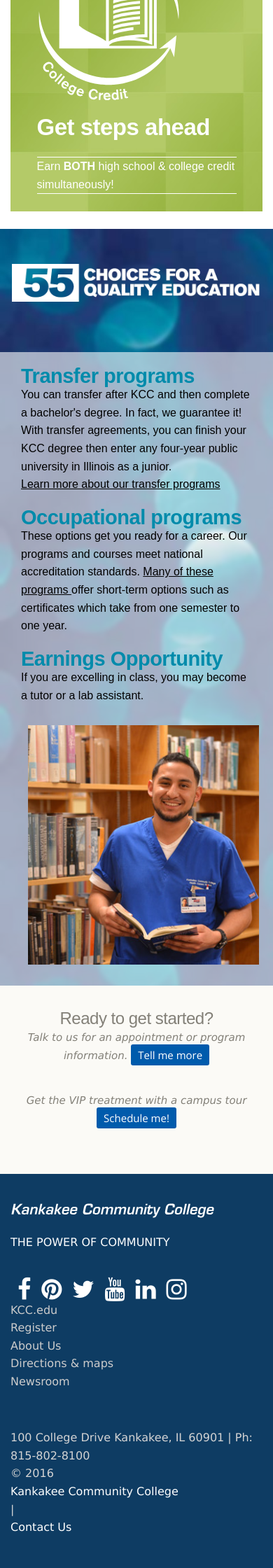
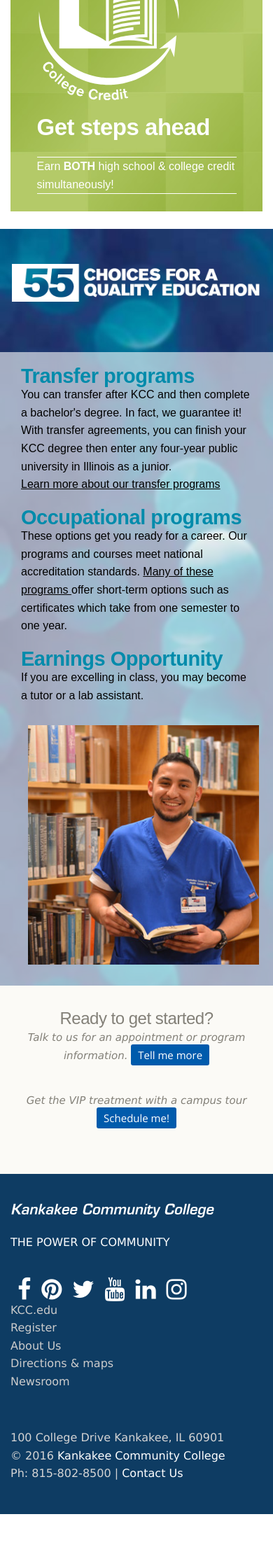
Before and after one commit to KankakeeCommunityCollege/juniorviewbook-2016, a Jekyll site: the page built from index.md, in a window 390 px wide. Shown: the part 2021-4261 px from the top of the page at 70% size. Built offline with Jekyll 4.4.1, drawn with Linux system fonts in a browser that asks for light colours; nearby versions of some CDN libraries; library files that are not in the unit come from our copies; after the commit the page ends 4184 px from its top, so only the background shows below that.

Commit message:
fixed links and footer

```diff
--- a/_layouts/default.html
+++ b/_layouts/default.html
@@ -67,7 +67,7 @@
                 </ul>
             </section>
 
-            <h1><a href="{{ site.url }}"><img src="/assets/img/kankakee-community-college-word-logo.svg" alt="{{ site.brand }}"></a></h1>
+            <h1><a href="/"><img src="/assets/img/kankakee-community-college-word-logo.svg" alt="{{ site.brand }}"></a></h1>
 
         </div>
         </div>
@@ -104,7 +104,7 @@
         <footer class="global-footer" role="contentinfo">
           <div class="footer-site-map">
             <div class="row">
-              <div class="medium-12 large-12 columns"><a href="{{ site.url }}" class="footer-logo">{{ site.brand }}</a>
+              <div class="medium-12 large-12 columns"><a href="/" class="footer-logo">{{ site.brand }}</a>
                 <p>{{ site.tagline }}</p>
                 <ul class="inline-list">
                     {% include nav.html %}
@@ -141,8 +141,8 @@
           </div>
           <div class="footer-copyright">
             <div class="row">
-              <div class="column footer-copyright-links">
-                <p>100 College Drive Kankakee, IL 60901 | Ph: 815-802-8100<br>© {{ site.year }} <a href="{{ site.url }}">{{ site.brand }}</a> | <span class="footer-copyright-links"><span class="footer-copyright-links"><a href="/contact-us">Contact Us</a></span></span></p>
+              <div class="columns footer-copyright-links">
+                <p>100 College Drive Kankakee, IL 60901<br>© {{ site.year }} <a href="{{ site.url }}">{{ site.brand }}</a> <br>Ph: 815-802-8500 | <span class="footer-copyright-links"><a href="http://www.kcc.edu/contact/Pages/contact-us.aspx">Contact Us</a></span></p>
               </div>
             </div>
           </div>
```
Also changed, not shown: assets/scss/3-layout/_footer.scss (+0 -9 lines), assets/css/style.css.
